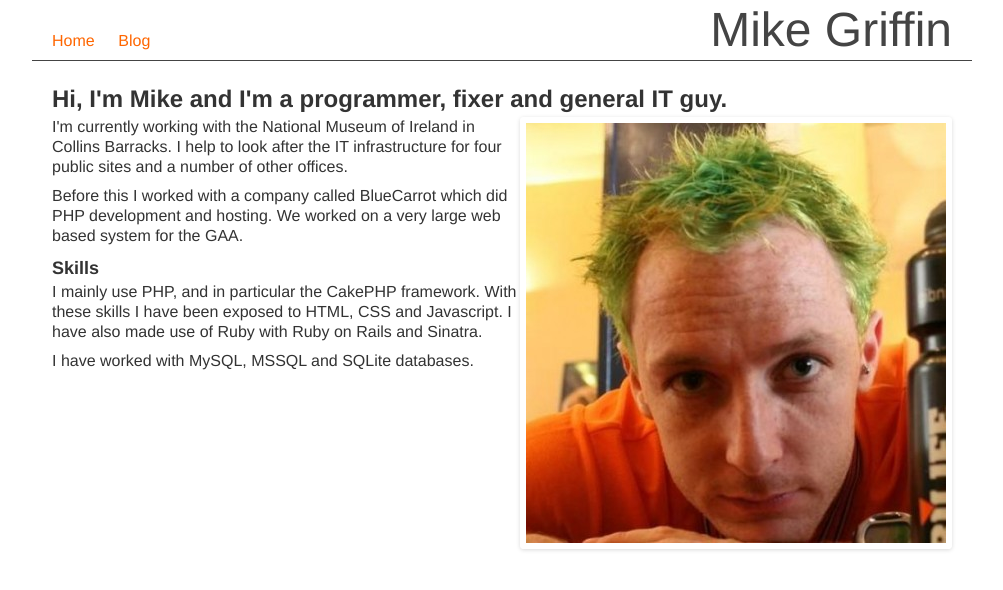
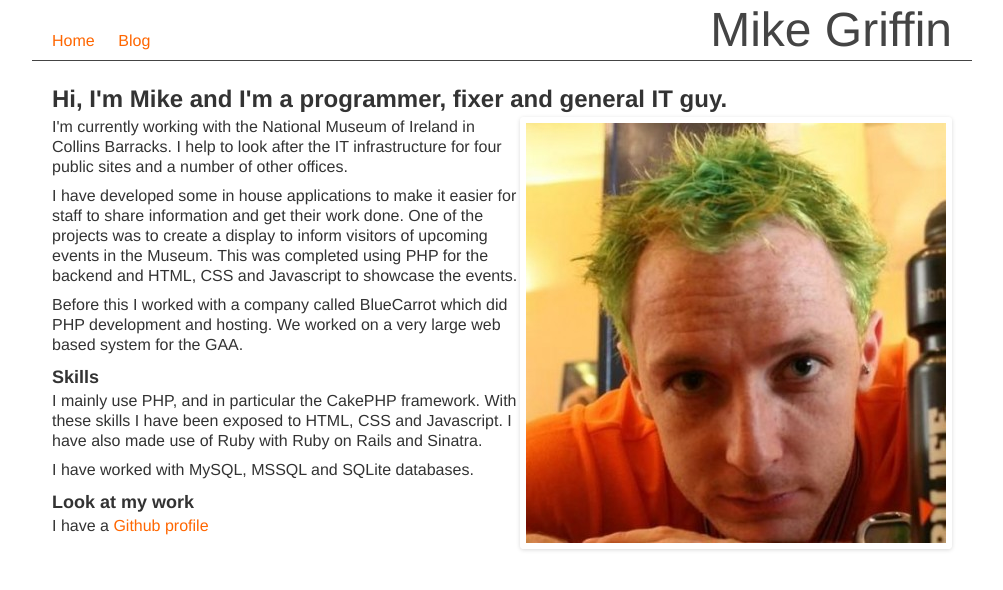
Before and after one commit to mgriffin/mikegriffin, a Jekyll site: the page built from index.html, in a window 1280 px wide. Shown: the top 590 px of the page, without its empty margins (138-1141 px from the left). Built offline with Jekyll 4.4.1, drawn with Linux system fonts in a browser that asks for light colours; Markdown is read by kramdown in place of the engine named in the settings.

Commit message:
added more information about me

```diff
--- a/index.html
+++ b/index.html
@@ -7,13 +7,20 @@ title: Mike Griffin
 <img src="{{ site.url }}/images/green_hair.jpeg" alt="I had green hair once" style="float:right">
 <p>I'm currently working with the National Museum of Ireland in Collins Barracks. I
 help to look after the IT infrastructure for four public sites and a number of other
-offices.
+offices.</p>
+<p>I have developed some in house applications to make it easier for staff to share
+information and get their work done. One of the projects was to create a display
+to inform visitors of upcoming events in the Museum. This was completed using PHP for
+the backend and HTML, CSS and Javascript to showcase the events.</p>
 <p>Before this I worked with a company called BlueCarrot which did PHP
 development and hosting. We worked on a very large web based system for the
-GAA.
+GAA.</p>
 
 <h3>Skills</h3>
 <p>I mainly use PHP, and in particular the CakePHP framework. With these skills
 I have been exposed to HTML, CSS and Javascript. I have also made use of Ruby
 with Ruby on Rails and Sinatra.</p>
 <p>I have worked with MySQL, MSSQL and SQLite databases.</p>
+
+<h3>Look at my work</h3>
+<p>I have a <a href="https://github.com/mgriffin">Github profile</a></p>
```
